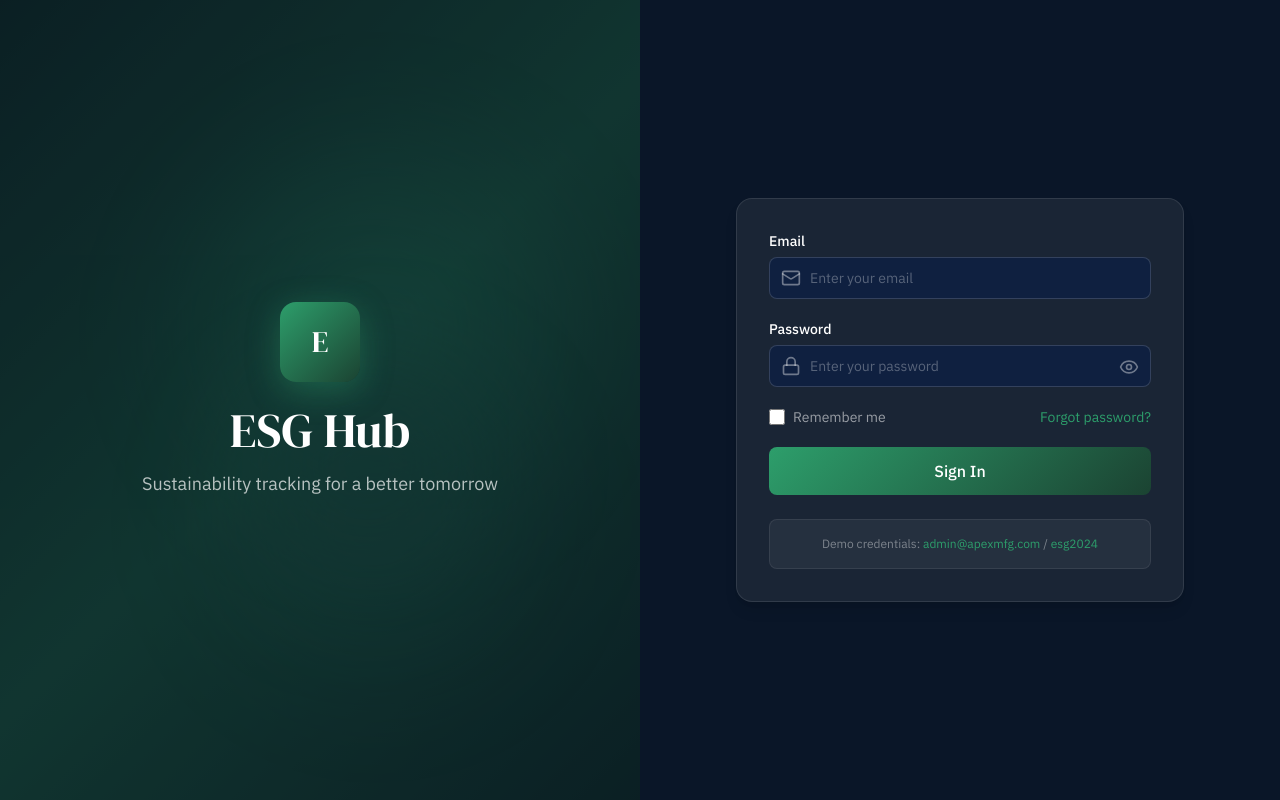
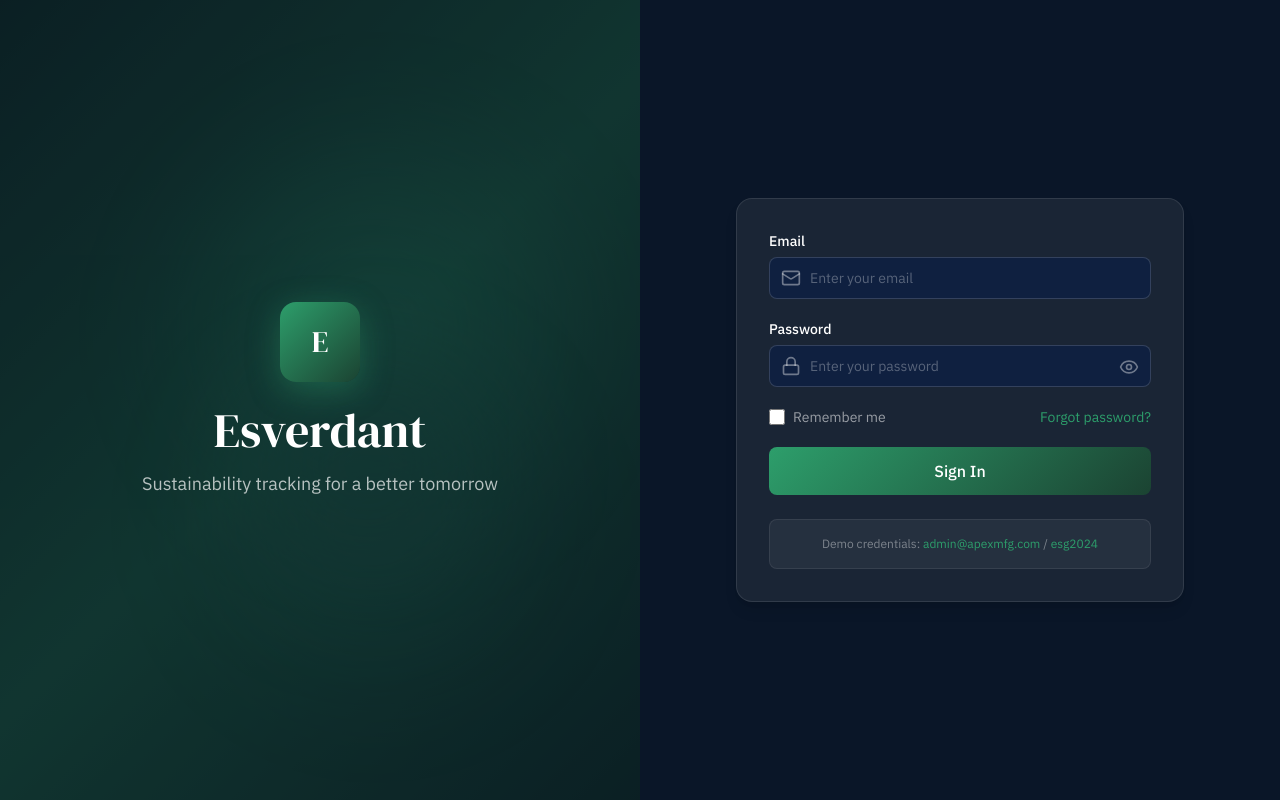
Before and after one commit to Codyaxe/hackathon, a React (Vite) app in the folder frontend/: page /login in a window 1280 px wide. Built offline with nearby package versions, Linux system fonts and the light colour scheme.

Commit message:
chore: name changes

```diff
--- a/frontend/index.html
+++ b/frontend/index.html
@@ -4,12 +4,15 @@
     <meta charset="UTF-8" />
     <link rel="icon" type="image/svg+xml" href="/favicon.svg" />
     <meta name="viewport" content="width=device-width, initial-scale=1.0" />
-    <title>ESG Hub — Sustainability Dashboard</title>
-    <meta name="description" content="Track your company's environmental impact, carbon footprint, and sustainability progress." />
+    <title>Esverdant — Sustainability Dashboard</title>
+    <meta
+      name="description"
+      content="Track your company's environmental impact, carbon footprint, and sustainability progress."
+    />
     <script>
-      const t = localStorage.getItem('esg_theme')
-      const theme = t ? JSON.parse(t).state?.theme || 'dark' : 'dark'
-      document.documentElement.classList.add(theme)
+      const t = localStorage.getItem("esg_theme");
+      const theme = t ? JSON.parse(t).state?.theme || "dark" : "dark";
+      document.documentElement.classList.add(theme);
     </script>
   </head>
   <body>
--- a/frontend/src/components/dashboard/OnboardingCard.tsx
+++ b/frontend/src/components/dashboard/OnboardingCard.tsx
@@ -248,7 +248,7 @@ export default function OnboardingCard({ onDismiss, onComplete }: OnboardingCard
         </div>
         <div className="flex-1">
           <h3 className={`font-display text-lg mb-1 ${isDark ? 'text-white' : 'text-[#1a2b3c]'}`}>
-            Welcome to ESG Hub
+            Welcome to Esverdant
           </h3>
           {!quiz && !recommendation && (
             <>
--- a/frontend/src/components/layout/Sidebar.tsx
+++ b/frontend/src/components/layout/Sidebar.tsx
@@ -50,7 +50,7 @@ export default function Sidebar() {
           </div>
           <div>
             <h1 className={`font-display text-lg leading-tight ${isDark ? 'text-white font-bold' : 'text-[#1a2b3c] font-bold'}`}>
-              ESG Hub
+              Esverdant
             </h1>
             <p className={`text-xs ${isDark ? 'text-white/50' : 'text-[#6b7c93]'}`}>
               Sustainability Tracker
--- a/frontend/src/pages/LandingPage.tsx
+++ b/frontend/src/pages/LandingPage.tsx
@@ -42,7 +42,7 @@ export default function LandingPage() {
             <div className="w-10 h-10 rounded-xl bg-gradient-sage flex items-center justify-center">
               <span className="text-cloud font-display text-lg">E</span>
             </div>
-            <span className="font-display text-lg text-cloud">ESG Hub</span>
+            <span className="font-display text-lg text-cloud">Esverdant</span>
           </motion.div>
           <motion.div
             initial={{ opacity: 0, x: 20 }}
@@ -287,7 +287,7 @@ export default function LandingPage() {
                 <span className="text-cloud font-display text-lg">E</span>
               </div>
               <div>
-                <h3 className="font-display text-lg text-cloud">ESG Hub</h3>
+                <h3 className="font-display text-lg text-cloud">Esverdant</h3>
                 <p className="text-cloud/50 text-sm font-body">Sustainability Made Simple</p>
               </div>
             </div>
--- a/frontend/src/pages/LoginPage.tsx
+++ b/frontend/src/pages/LoginPage.tsx
@@ -171,7 +171,7 @@ export default function LoginPage() {
               transition={{ delay: 0.2, duration: 0.5 }}
               className="font-display text-5xl text-white mb-4"
             >
-              ESG Hub
+              Esverdant
             </motion.h1>
             <motion.p
               initial={{ opacity: 0 }}
```
Also changed, not shown: 1 other file (tests, documents, lock files or other folders).
